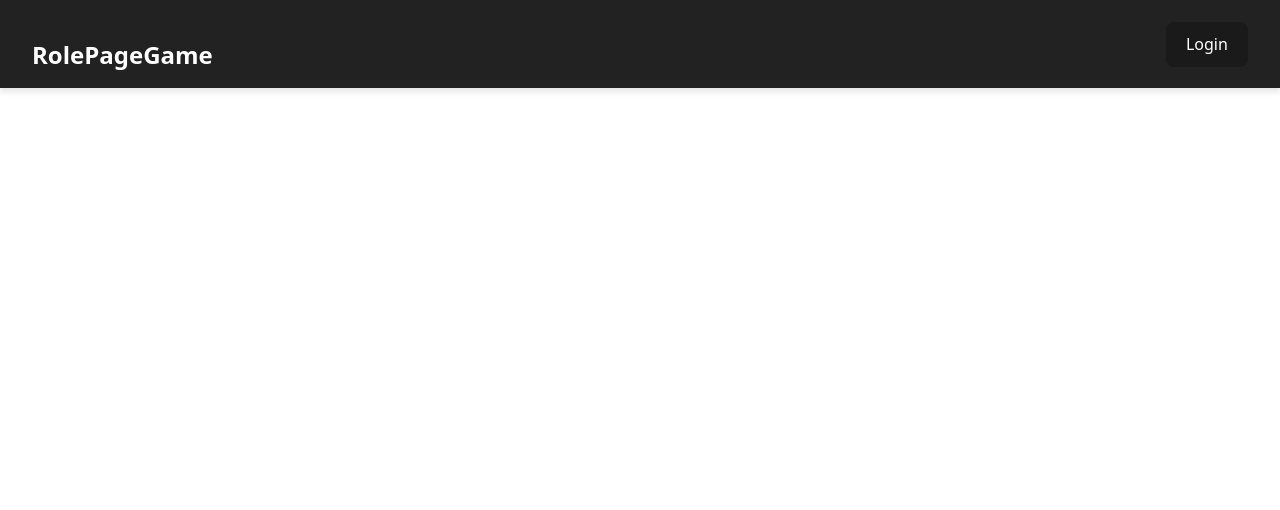
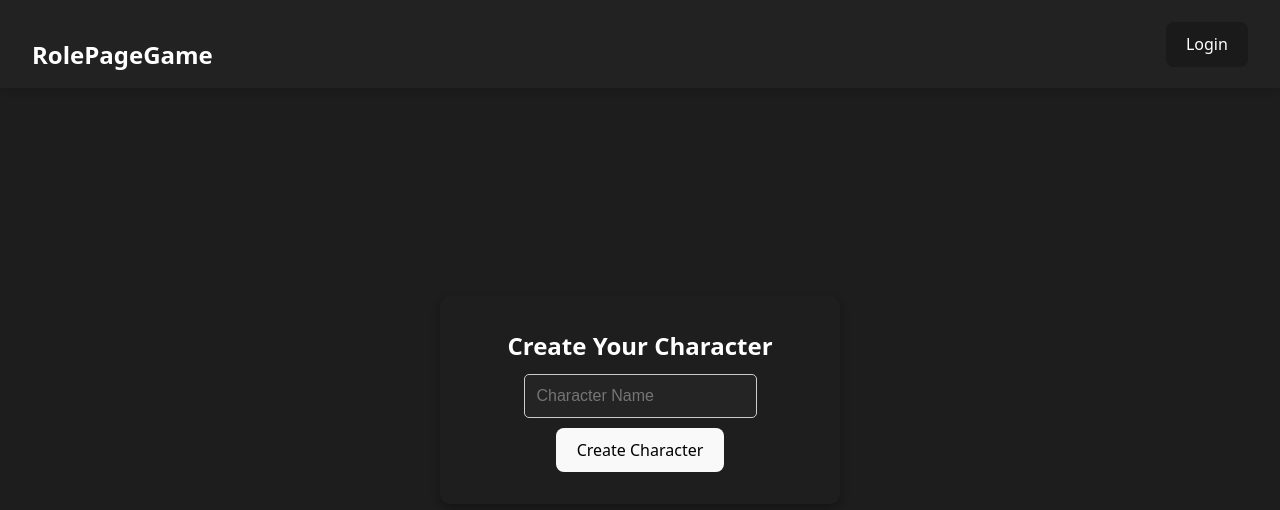
Before and after one commit to kamilkulczyk/rolepagegame, a React (Vite) app in the folder frontend/: page /create-item in a window 1280 px wide. Both pictures are taken after typing "Sample" into the empty fields and a click on the button "Create Item". Shown: the top 510 px of the page. Built offline with nearby package versions, Linux system fonts and the light colour scheme.

Commit message:
fix rendering create character page

```diff
--- a/frontend/src/api/index.jsx
+++ b/frontend/src/api/index.jsx
@@ -11,6 +11,9 @@ const fakeApi = {
     return { token: "fake-jwt-token", user: { id: 1, username } };
   },
   getCharacter: async (userId) => {
+    return { id: 1, name: "Hero", items: [] };
+  },
+  createCharacter: async (name) => {
     return { id: 1, name: "Hero", items: [] };
   },
   createItem: async (characterId, itemName) => {
--- a/frontend/src/pages/CharacterCreation.jsx
+++ b/frontend/src/pages/CharacterCreation.jsx
@@ -9,11 +9,12 @@ export default function CharacterCreation() {
   const handleCreateCharacter = async () => {
     const character = await api.createCharacter(name);
     localStorage.setItem("character", JSON.stringify(character));
-    navigate("/dashboard");
+    navigate("/");
   };
 
   return (
-    <div>
+    <div className="dashboard-container">
+      <div className="dashboard-content">
         <h2>Create Your Character</h2>
         <input
           type="text"
@@ -23,5 +24,6 @@ export default function CharacterCreation() {
         />
         <button onClick={handleCreateCharacter}>Create Character</button>
       </div>
+    </div>
   );
 }
--- a/frontend/src/styles/Dashboard.css
+++ b/frontend/src/styles/Dashboard.css
@@ -14,6 +14,17 @@
     text-align: center;
     color: white;
     width: 400px;
+  }
+
+  .dashboard-container input {
+    background-color: #242424;
+    padding: 12px;
+    margin: 10px;
+    border: 1px solid #ccc;
+    border-radius: 5px;
+    font-size: 16px;
+    /* width: 100%; */
+    box-sizing: border-box;
   }
 
   .character-box {
```
Lines whose indentation alone changed are shown as unchanged.
